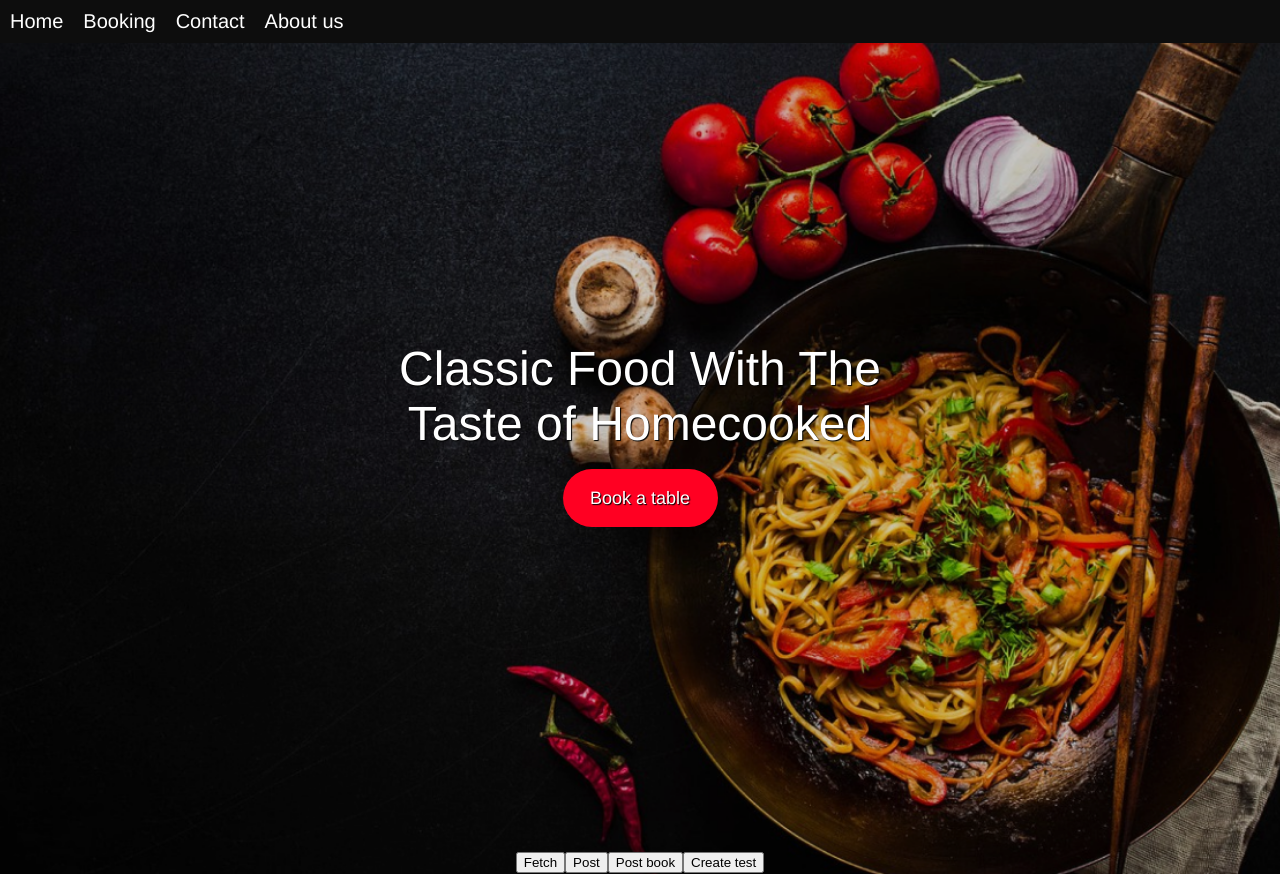
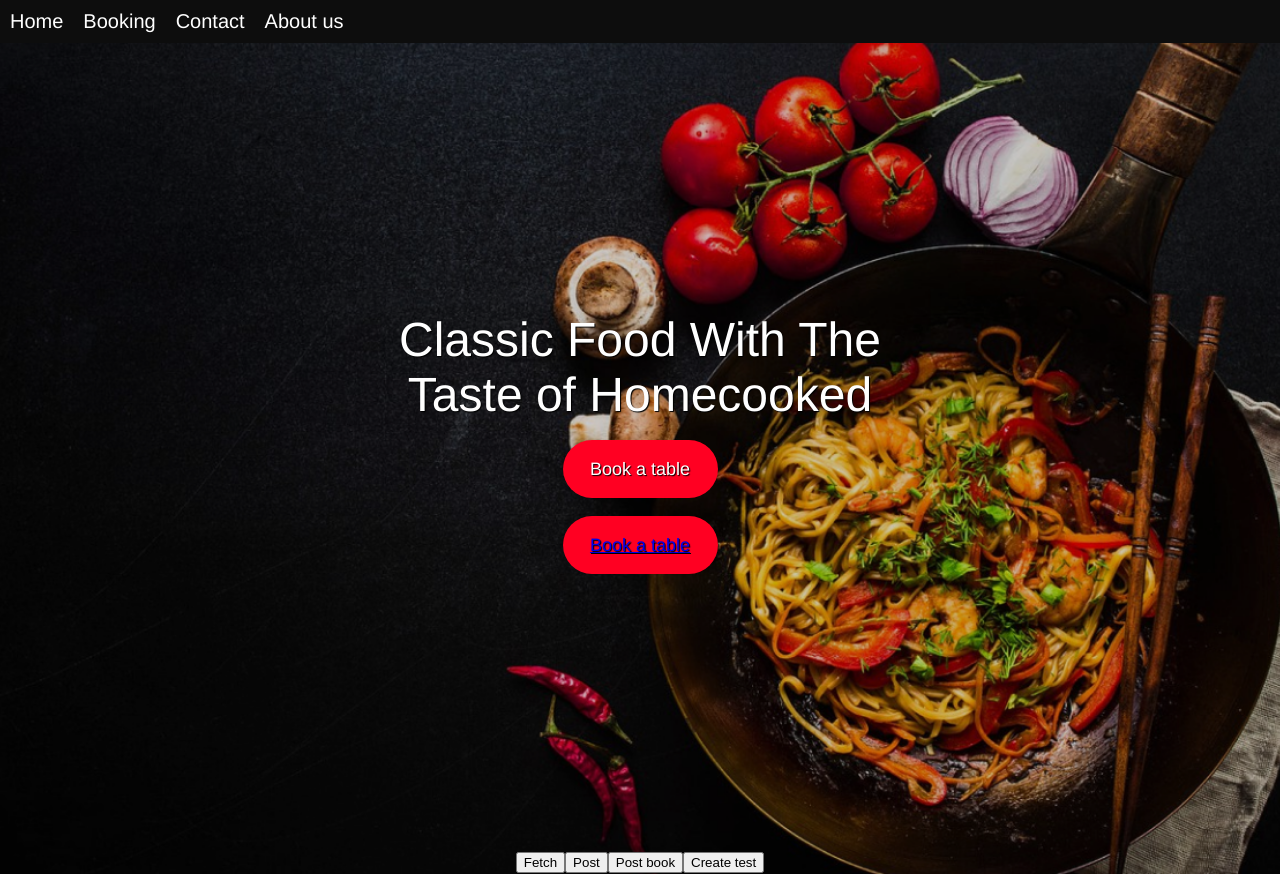
Before and after one commit to Alexandrhall/restaurant-app, a React (Create React App) app in the folder client/: page / in a window 1280 px wide. Built offline with nearby package versions, Linux system fonts and the light colour scheme.

Commit message:
book button

```diff
--- a/client/src/components/pages/Home.tsx
+++ b/client/src/components/pages/Home.tsx
@@ -1,4 +1,5 @@
 import React from "react";
+import { Link } from "react-router-dom";
 import "../../styles/home.scss";
 import { Button } from "./Button";
 
@@ -9,6 +10,9 @@
       <div className="hero-text">
         Classic Food With The <br></br>Taste of Homecooked
         <p className="book-button">Book a table</p>
+        <Link className="book-button" to={"/booking"}>
+          Book a table
+        </Link>
       </div>
       <Button></Button>
     </div>
```
